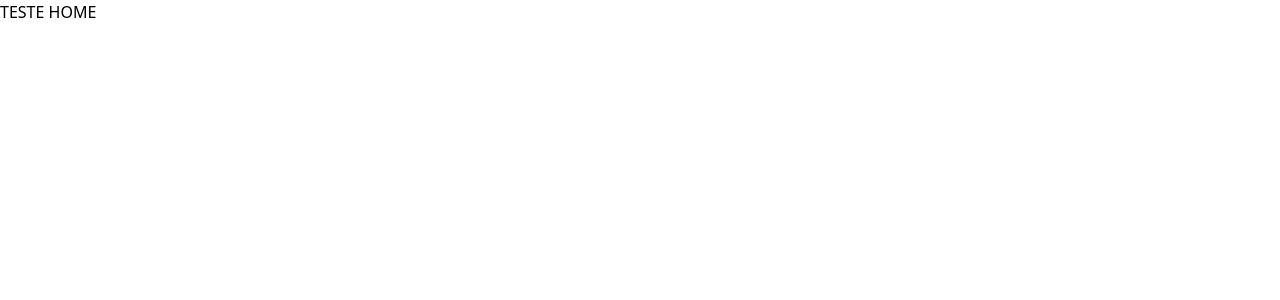
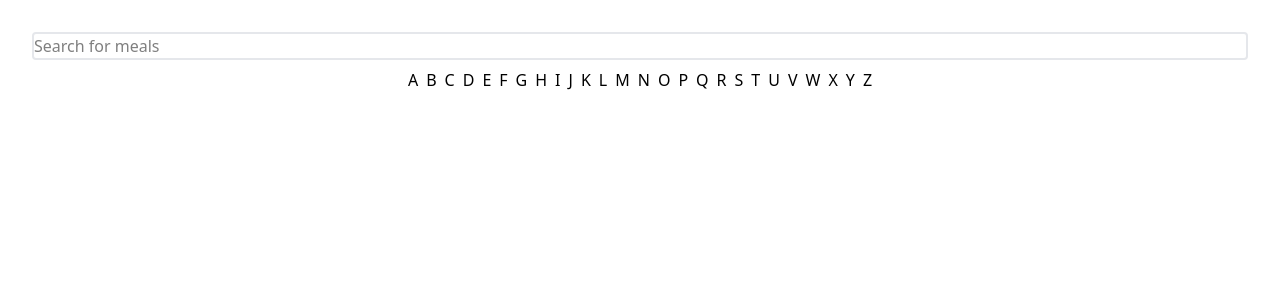
Before and after one commit to Augusto-LJ/cookbook, a Vue app: page / in a window 1280 px wide. Shown: the top 300 px of the page. Built offline with nearby package versions, Linux system fonts and the light colour scheme.

Commit message:
feat: simple input with alphabet below

```diff
--- a/src/views/Home.vue
+++ b/src/views/Home.vue
@@ -1,7 +1,19 @@
 <script setup lang="ts">
 
+const letters = 'ABCDEFGHIJKLMNOPQRSTUVWXYZ'.split('');
 </script>
 
 <template>
-TESTE HOME
+    <div class="flex flex-col p-8">
+        <input  type="text"
+                class="rounded border-2 border-gray-200 w-full"
+                placeholder="Search for meals"
+        />
+
+        <div class="flex justify-center gap-2 mt-2">
+            <router-link to="/" v-for="letter in letters">
+                {{ letter }}
+            </router-link>
+        </div>
+    </div>
 </template>
```
